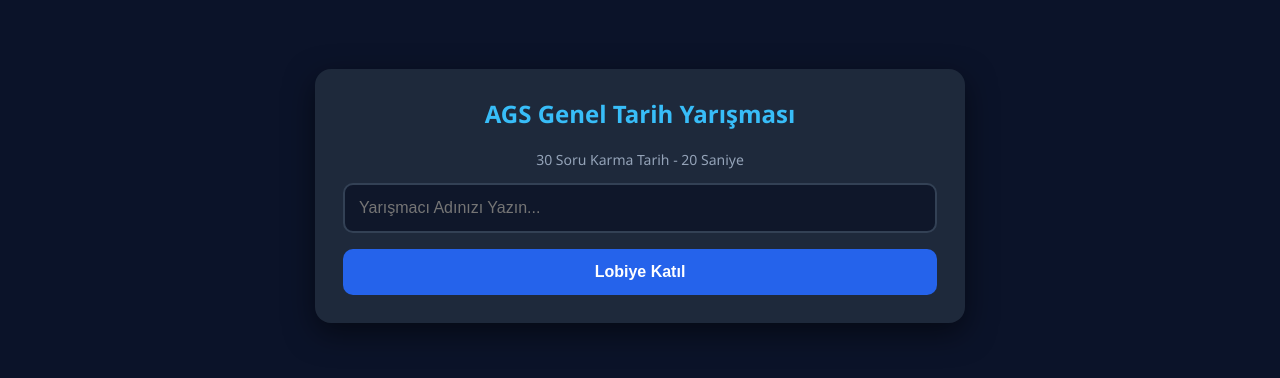
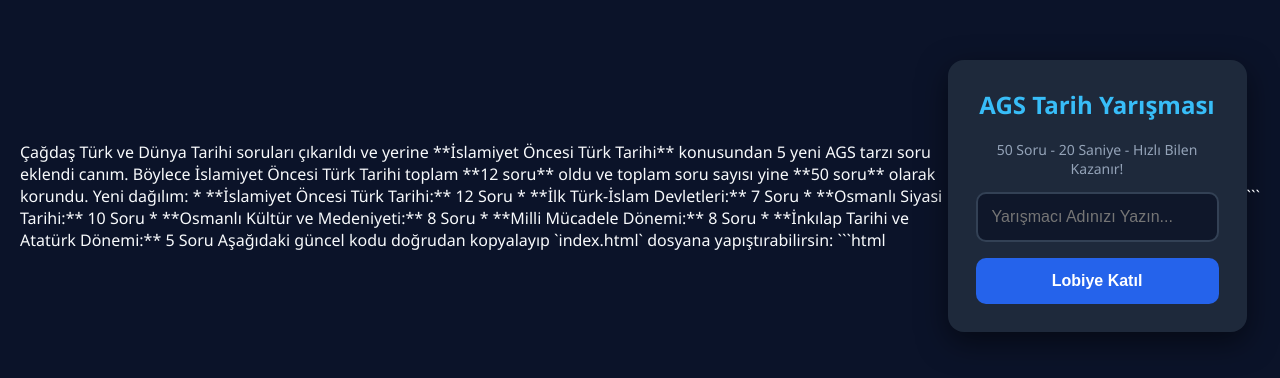
Before and after one commit to Toredo68/yaris, a plain HTML site: page index.html in a window 1280 px wide. Shown: the part 204-582 px from the top of the page. Drawn offline with Linux system fonts and the light colour scheme.

Commit message:
Update index.html

````diff
--- a/index.html
+++ b/index.html
@@ -1,8 +1,22 @@
+Çağdaş Türk ve Dünya Tarihi soruları çıkarıldı ve yerine **İslamiyet Öncesi Türk Tarihi** konusundan 5 yeni AGS tarzı soru eklendi canım. Böylece İslamiyet Öncesi Türk Tarihi toplam **12 soru** oldu ve toplam soru sayısı yine **50 soru** olarak korundu.
+
+Yeni dağılım:
+
+* **İslamiyet Öncesi Türk Tarihi:** 12 Soru
+* **İlk Türk-İslam Devletleri:** 7 Soru
+* **Osmanlı Siyasi Tarihi:** 10 Soru
+* **Osmanlı Kültür ve Medeniyeti:** 8 Soru
+* **Milli Mücadele Dönemi:** 8 Soru
+* **İnkılap Tarihi ve Atatürk Dönemi:** 5 Soru
+
+Aşağıdaki güncel kodu doğrudan kopyalayıp `index.html` dosyana yapıştırabilirsin:
+
+```html
 <!DOCTYPE html>
 <html lang="tr">
 <head>
   <meta charset="UTF-8">
-  <title>AGS Genel Tarih Bilgi Yarışması</title>
+  <title>AGS Tarih - 50 Soru Karma</title>
   <script src="https://unpkg.com/peerjs@1.5.4/dist/peerjs.min.js"></script>
   <style>
     * { box-sizing: border-box; }
@@ -27,8 +41,8 @@
 
   <!-- GİRİŞ EKRANI -->
   <div id="login-card" class="card">
-    <h2>AGS Genel Tarih Yarışması</h2>
-    <p style="text-align: center; color: #94a3b8; font-size: 14px;">30 Soru Karma Tarih - 20 Saniye</p>
+    <h2>AGS Tarih Yarışması</h2>
+    <p style="text-align: center; color: #94a3b8; font-size: 14px;">50 Soru - 20 Saniye - Hızlı Bilen Kazanır!</p>
     <input type="text" id="my-name" placeholder="Yarışmacı Adınızı Yazın..." maxlength="15">
     <button class="btn" onclick="enterGame()">Lobiye Katıl</button>
   </div>
@@ -45,13 +59,13 @@
     <div id="host-actions" style="display: none;">
       <button class="btn" style="background:#10b981;" onclick="startQuiz()">Yarışmayı Başlat</button>
     </div>
-    <p id="wait-msg" style="text-align:center; color:#94a3b8; font-size: 14px;">İlk katılan yarışmacının oyunu başlatması bekleniyor...</p>
+    <p id="wait-msg" style="text-align:center; color:#94a3b8; font-size: 14px;">Oda kurucusunun oyunu başlatması bekleniyor...</p>
   </div>
 
   <!-- SORU EKRANI -->
   <div id="quiz-card" class="card" style="display: none;">
     <div style="display: flex; justify-content: space-between; align-items: center;">
-      <span class="badge" id="q-counter">Soru 1/30</span>
+      <span class="badge" id="q-counter">Soru 1/50</span>
       <span class="badge" id="time-text" style="color: #f59e0b;">20s</span>
     </div>
 
@@ -76,40 +90,70 @@
   </div>
 
 <script>
-const ROOM_NAME = "ags-genel-tarih-30-v1";
+const ROOM_NAME = "ags-genel-tarih-50-v2";
 
-// AGS Müfredatına Uygun 30 Soru (Tüm Dönemler Karışık)
 const questions = [
+  // --- İSLAMİYET ÖNCESİ TÜRK TARİHİ (12 Soru) ---
   { q: "Türk adının anlamını Kaşgarlı Mahmut Divanü Lugati't-Türk adlı eserinde nasıl tanımlamıştır?", options: ["Türeyen / Çoğalan", "Olgunluk Çağı", "Güçlü / Kuvvetli", "Miğfer"], answer: 1 },
-  { q: "İslamiyet öncesi Türk devletlerinde ordunun başında sefere çıkan hükümdara ne unvan verilirdi?", options: ["Tarkan", "Tudun", "Başbuğ", "Ayukı"], answer: 2 },
-  { q: "Talas Savaşı'ndan (751) sonra İslamiyet'i topluca kabul eden ilk Türk boyu hangisidir?", options: ["Karluklar", "Yağmalar", "Oğuzlar", "Kıpçaklar"], answer: 0 },
-  { q: "Büyük Selçuklu Devleti'nde vezirlik yapmış, 'Siyasetname' adlı eseri kaleme almış ünlü devlet adamı kimdir?", options: ["Nizamülmülk", "Yusuf Has Hacip", "Gazneli Mahmut", "Ömer Hayyam"], answer: 0 },
-  { q: "Anadolu Türk siyasi birliğini kurma yolunda Osmanlı topraklarına katılan ilk beylik hangisidir?", options: ["Karesioğulları", "Germiyanoğulları", "Aydınoğulları", "Candaroğulları"], answer: 0 },
-  { q: "Osmanlı Devleti'nde ilk altın para (Sultani) hangi padişah döneminde bastırılmıştır?", options: ["Fatih Sultan Mehmet", "I. Murad", "Kanuni Sultan Süleyman", "Yavuz Sultan Selim"], answer: 0 },
-  { q: "Kuzey Afrika'da Osmanlı egemenliğinin kesinleştiği ve Haçlı-Portekiz güçlerinin yenildiği savaş hangisidir?", options: ["Vadi'üs-Seyl Savaşı", "Cerbe Deniz Savaşı", "Preveze Deniz Savaşı", "Çaldıran Savaşı"], answer: 0 },
-  { q: "Osmanlı Devleti'nde ilk kez bütçe açığını tespit edip denk bütçe hazırlayan sadrazam kimdir?", options: ["Tarhuncu Ahmed Paşa", "Köprülü Mehmed Paşa", "Sokullu Mehmed Paşa", "Merzifonlu Kara Mustafa Paşa"], answer: 0 },
-  { q: "Kırım'ın Rusya'ya ait olduğunu Osmanlı Devleti'nin resmen kabul ettiği 1792 tarihli antlaşma hangisidir?", options: ["Yaş Antlaşması", "Küçük Kaynarca Antlaşması", "Aynalıkavak Tenkihnamesi", "Bükreş Antlaşması"], answer: 0 },
-  { q: "Osmanlı Devleti'nde 'hukukun üstünlüğü' ilkesinin ilk kez kabul edildiği 1839 tarihli gelişme hangisidir?", options: ["Tanzimat Fermanı", "Islahat Fermanı", "Sened-i İttifak", "I. Meşrutiyet"], answer: 0 },
-  { q: "Mustafa Kemal'in 'Ben size taarruzu emretmiyorum, ölmeyi emrediyorum' sözünü söylediği cephe hangisidir?", options: ["Çanakkale Cephesi", "Kafkas Cephesi", "Kanal Cephesi", "Suriye-Filistin Cephesi"], answer: 0 },
-  { q: "Milli Mücadele'nin gerekçesi, amacı ve yönteminin ilk kez belirtildiği tarihi belge hangisidir?", options: ["Amasya Genelgesi", "Havza Genelgesi", "Erzurum Kongresi", "Misak-ı Milli"], answer: 0 },
-  { q: "Manda ve himaye fikrinin 'ilk kez' reddedildiği kongre aşağıdakilerden hangisidir?", options: ["Erzurum Kongresi", "Sivas Kongresi", "Balıkesir Kongresi", "Alaşehir Kongresi"], answer: 0 },
-  { q: "TBMM'nin uluslararası alanda imzaladığı ilk askeri ve siyasi antlaşma hangisidir?", options: ["Gümrü Antlaşması", "Moskova Antlaşması", "Ankara Antlaşması", "Kars Antlaşması"], answer: 0 },
-  { q: "Kurtuluş Savaşı sırasında Mustafa Kemal Paşa'ya 'Başkomutanlık' yetkisi hangi savaştan sonra verilmiştir?", options: ["Eskişehir-Kütahya Muharebeleri", "I. İnönü Savaşı", "II. İnönü Savaşı", "Sakarya Meydan Muharebesi"], answer: 0 },
-  { q: "Mustafa Kemal Atatürk'e TBMM tarafından 'Mareşallik' rütbesi ve 'Gazilik' unvanı hangi zaferin ardından tevcih edilmiştir?", options: ["Sakarya Meydan Muharebesi", "Büyük Taarruz", "I. İnönü Savaşı", "Başkomutanlık Meydan Muharebesi"], answer: 0 },
-  { q: "Lozan Barış Konferansı'na TBMM adına başdelege olarak katılan devlet adamı kimdir?", options: ["İsmet İnönü", "Rauf Orbay", "Ali Fethi Okyar", "Bekir Sami Bey"], answer: 0 },
-  { q: "Saltanatın kaldırılması ile halifeliğin kaldırılması hangi yıllarda gerçekleşmiştir?", options: ["1922 - 1924", "1923 - 1924", "1920 - 1923", "1921 - 1924"], answer: 0 },
-  { q: "Türkiye Cumhuriyeti'nde eğitim ve öğretimin birleştirilmesini sağlayan yasa hangisidir?", options: ["Tevhid-i Tedrisat Kanunu", "Medeni Kanun", "Tekalif-i Milliye", "Teşkilat-ı Esasiye"], answer: 0 },
-  { q: "Türkiye'nin ilk muhalefet partisi olan Terakkiperver Cumhuriyet Fırkası'nın ilk genel başkanı kimdir?", options: ["Kazım Karabekir", "Ali Fethi Okyar", "Rauf Orbay", "Refet Bele"], answer: 0 },
-  { q: "Cumhuriyet rejimine ve laik düzene karşı çıkan ilk geniş çaplı isyan hareketi hangisidir?", options: ["Şeyh Sait İsyanı", "Menemen Olayı", "Bozkır İsyanı", "Ahmet Anzavur İsyanı"], answer: 0 },
-  { q: "Kabotaj Kanunu'nun kabulü ve Türk denizlerinde ticaret hakkının Türklere verilmesi doğrudan hangi Atatürk ilkesiyle ilgilidir?", options: ["Milliyetçilik", "Devletçilik", "Cumhuriyetçilik", "Halkçılık"], answer: 0 },
-  { q: "Boğazlar Komisyonu'nun kaldırılarak Boğazların yönetiminin tamamen Türkiye'ye devredildiği sözleşme hangisidir?", options: ["Montrö Boğazlar Sözleşmesi", "Lozan Antlaşması", "Sadabat Paktı", "Balkan Antantı"], answer: 0 },
-  { q: "Hatay Cumhuriyeti'nin ilk ve tek cumhurbaşkanı aşağıdakilerden hangisidir?", options: ["Tayfur Sökmen", "Abdurrahman Melek", "Şükrü Saracoğlu", "Ahmet Türkpençe"], answer: 0 },
-  { q: "Türkiye, Milletler Cemiyeti'ne (Cemiyet-i Akvam) hangi devletin daveti üzerine üye olmuştur?", options: ["İspanya ve Yunanistan", "İngiltere ve Fransa", "İtalya ve Sovyetler", "Almanya ve Romanya"], answer: 0 },
-  { q: "İkinci Dünya Savaşı sonrasında Doğu Bloku ülkeleri arasında ekonomik iş birliğini sağlamak için kurulan teşkilat hangisidir?", options: ["COMECON", "Kominform", "Varşova Paktı", "NATO"], answer: 0 },
-  { q: "Türkiye Cumhuriyeti hangi savaşa asker göndererek NATO'ya üyelik sürecini hızlandırmıştır?", options: ["Kore Savaşı", "Vietnam Savaşı", "Körfez Savaşı", "Kıbrıs Barış Harekatı"], answer: 0 },
-  { q: "Kıbrıs Türklerinin haklarını savunmak ve EOKA terör örgütüne karşı koymak için kurulan direniş teşkilatı hangisidir?", options: ["Türk Mukavemet Teşkilatı (TMT)", "Volkan Cemiyeti", "Kara Çete", "Kuvay-ı İnzibatiye"], answer: 0 },
-  { q: "SSCB'nin çöküş sürecinde Mihail Gorbaçov tarafından uygulanan 'Yeniden Yapılanma' reformu hangi kavramla adlandırılır?", options: ["Perestroyka", "Glasnost", "Detant", "Varşova"], answer: 0 },
-  { q: "Bosna Hersek bağımsızlık mücadelesinin önderi olan ve 'Bilge Kral' olarak anılan devlet adamı kimdir?", options: ["Aliya İzzetbegoviç", "Slobodan Miloseviç", "Franjo Tudjman", "Radovan Karadzic"], answer: 0 }
+  { q: "Orhun Abideleri aşağıdaki Türk devletlerinden hangisi döneminde dikilmiştir?", options: ["I. Göktürk Devleti", "Uygur Devleti", "II. Göktürk (Kutluk) Devleti", "Avar Kağanlığı"], answer: 2 },
+  { q: "Maniheizm dinini kabul ederek yerleşik hayata geçen ve tapınak mimarisi geliştiren ilk Türk devleti hangisidir?", options: ["Uygurlar", "Hazarlar", "Kırgızlar", "Göktürkler"], answer: 0 },
+  { q: "Avrupa Hun Devleti'nde 'Tanrının Kırbacı' olarak bilinen ve Doğu Roma'yı Margus ile Anatolios antlaşmalarına zorlayan hükümdar kimdir?", options: ["Balamir", "Uldız", "Rua", "Attila"], answer: 3 },
+  { q: "İslamiyet öncesi Türk devletlerinde hükümdarın erkek çocuklarına verilen unvan hangisidir?", options: ["Tigin", "Şad", "Ataman", "İnanç"], answer: 0 },
+  { q: "Musevilik dinini benimseyen ve Kafkaslar'da ticari huzur dönemi (Pax Khazarica) yaşatan Türk devleti hangisidir?", options: ["Peçenekler", "Hazarlar", "Karluklar", "Bulgarlar"], answer: 1 },
+  { q: "Dünyanın en uzun destanı kabul edilen ve Kırgızlara ait olan milli destan hangisidir?", options: ["Oğuz Kağan", "Ergenekon", "Manas", "Türeyiş"], answer: 2 },
+  { q: "Asya Hun Devleti'nde orduyu onluk teşkilata göre düzenleyerek günümüz modern ordularına ilham veren Türk hükümdarı kimdir?", options: ["Teoman", "Mete Han", "Ki-ok", "Çi-çi"], answer: 1 },
+  { q: "İslamiyet öncesi Türk devletlerinde boy beylerinin katıldığı, devlet işlerinin görüşüldüğü meclise ne ad verilir?", options: ["Kurultay (Toy)", "Ayukı", "Yargu", "Tudun"], answer: 0 },
+  { q: "Bizans ordusunda ücretli askerlik yaparken Malazgirt Savaşı'nda Büyük Selçuklu saflarına geçerek zaferde rol oynayan Türk topluluğu hangisidir?", options: ["Avarlar", "Hazarlar", "Peçenekler", "Kıpçaklar"], answer: 2 },
+  { q: "Eski Türklerde ölen kişinin mezarının başına hayattayken öldürdüğü düşman sayısınca dikilen taşlara ne ad verilir?", options: ["Kurgan", "Balbal", "Yuğ", "Uçmağ"], answer: 1 },
+  { q: "Türk tarihinde matbaayı, kağıt üretimini ve hareketli harf sistemini kullanan ilk Türk devleti hangisidir?", options: ["Uygurlar", "Hunlar", "Göktürkler", "Türgişler"], answer: 0 },
+
+  // --- İLK TÜRK-İSLAM DEVLETLERİ (7 Soru) ---
+  { q: "Orta Asya'da kurulan ilk Müslüman Türk devleti aşağıdakilerden hangisidir?", options: ["Tolunoğulları", "Gazneliler", "Karahanlılar", "İhşidiler"], answer: 2 },
+  { q: "Sultan unvanını kullanan ilk Türk hükümdarı kimdir?", options: ["Gazneli Mahmut", "Tuğrul Bey", "Alparslan", "Satuk Buğra Han"], answer: 0 },
+  { q: "Büyük Selçuklu Devleti ile Bizans arasında yapılan ve Anadolu'nun kapılarını Türklere açan 1071 tarihli zafer hangisidir?", options: ["Pasinler Savaşı", "Malazgirt Meydan Muharebesi", "Miryokefalon Savaşı", "Dandanakan Savaşı"], answer: 1 },
+  { q: "Anadolu'da kurulan ilk Türk beyliklerinden Mengücekliler tarafından inşa edilen ve UNESCO Dünya Mirası listesinde yer alan şaheser hangisidir?", options: ["Divriği Ulu Camii ve Darüşşifası", "Diyarbakır Ulu Camii", "Hunat Hatun Külliyesi", "Gök Medrese"], answer: 0 },
+  { q: "Anadolu Selçuklu Devleti'nin 'tüccarlara düşük gümrük tarifesi ve devlet sigortası' uygulaması hangi alana verilen önemi gösterir?", options: ["Ordu teşkilatına", "Tarım üretimine", "Uluslararası ticarete", "İlmiye sınıfına"], answer: 2 },
+  { q: "Anadolu'nun kesin olarak Türk yurdu olduğunu tescilleyen II. Kılıçarslan dönemi savaşı hangisidir?", options: ["Yassıçemen Savaşı", "Miryokefalon Savaşı", "Kösedağ Savaşı", "Malazgirt Savaşı"], answer: 1 },
+  { q: "Mısır'da kurulan ve Moğolların batıya doğru ilerleyişini durduran 1260 tarihli Ayn Calut Savaşı'nı kazanan Türk devleti hangisidir?", options: ["Memlükler", "Eyyubiler", "Tolunoğulları", "İhşidiler"], answer: 0 },
+
+  // --- OSMANLI SİYASİ TARİHİ (10 Soru) ---
+  { q: "Osmanlı Devleti'nin Bizans tekfurlarına karşı kazandığı ilk askeri zafer kabul edilen savaş hangisidir?", options: ["Koyunhisar (Bafeus) Savaşı", "Maltepe (Pelekanon) Savaşı", "Sırpsındığı Savaşı", "Çirmen Savaşı"], answer: 0 },
+  { q: "Osmanlı Devleti'nin Rumeli'deki ilk askeri üssü ve toprağı olan kale hangisidir?", options: ["Gelibolu Kalesi", "Çimpe Kalesi", "Kilitbahir Kalesi", "Seddülbahir Kalesi"], answer: 1 },
+  { q: "Yıldırım Bayezid'in Haçlı ordusunu mağlup ettiği ve kendisine Halife tarafından 'Sultan-ı İklim-i Rum' unvanı verilen savaş hangisidir?", options: ["I. Kosova Savaşı", "Varna Savaşı", "Niğbolu Savaşı", "II. Kosova Savaşı"], answer: 2 },
+  { q: "Ankara Savaşı (1402) sonrası Osmanlı'da yaşanan ve devleti dağılma tehlikesiyle karşı karşıya bırakan döneme ne ad verilir?", options: ["Fetret Devri", "Lale Devri", "Tanzimat Devri", "Meşrutiyet Devri"], answer: 0 },
+  { q: "Akdeniz'in bir 'Türk gölü' haline gelmesinde belirleyici olan ve Barbaros Hayrettin Paşa komutasında kazanılan deniz zaferi hangisidir?", options: ["Cerbe Deniz Savaşı", "Preveze Deniz Zaferi", "İnebahtı Savaşı", "Navarin Baskını"], answer: 1 },
+  { q: "Osmanlı Devleti'nin Doğu'da en geniş sınırlara ulaştığı 1590 tarihli antlaşma hangisidir?", options: ["Kasr-ı Şirin Antlaşması", "Amasya Antlaşması", "Nasuh Paşa Antlaşması", "Ferhat Paşa Antlaşması"], answer: 3 },
+  { q: "Osmanlı padişahının protokolde Avusturya kralına denk sayılmasıyla Osmanlı'nın diplomatik üstünlüğünü kaybettiği 1606 tarihli antlaşma hangisidir?", options: ["Zitvatorok Antlaşması", "İstanbul Antlaşması", "Vasvar Antlaşması", "Karlofça Antlaşması"], answer: 0 },
+  { q: "Osmanlı Devleti'nin Batı'da ilk kez büyük çapta toprak kaybettiği 1699 tarihli antlaşma hangisidir?", options: ["Pasarofça Antlaşması", "Belgrad Antlaşması", "Karlofça Antlaşması", "Küçük Kaynarca Antlaşması"], answer: 2 },
+  { q: "Osmanlı Devleti'nin Batı'nın üstünlüğünü ilk kez kabul ettiği ve Lale Devri'ni başlatan antlaşma hangisidir?", options: ["Pasarofça Antlaşması", "Prut Antlaşması", "Yaş Antlaşması", "Edirne Antlaşması"], answer: 0 },
+  { q: "Yunanistan'ın Osmanlı Devleti'nden ayrılarak resmen bağımsızlığını kazandığı 1829 tarihli antlaşma hangisidir?", options: ["Bükreş Antlaşması", "Edirne Antlaşması", "Hünkar İskelesi Antlaşması", "Berlin Antlaşması"], answer: 1 },
+
+  // --- OSMANLI KÜLTÜR VE MEDENİYETİ (8 Soru) ---
+  { q: "Osmanlı Devleti'nde sadrazam sefere çıktığında başkentte yerine vekalet eden görevli kimdir?", options: ["Kazasker", "Nişancı", "Sadaret Kethüdası (Kaymakamı)", "Kaptan-ı Derya"], answer: 2 },
+  { q: "Osmanlı ordu teşkilatında Tımarlı Sipahilerin yetiştirmekle yükümlü olduğu atlı askerlere ne ad verilir?", options: ["Cebelü", "Ulufe", "Humbaracı", "Lağımcı"], answer: 0 },
+  { q: "Osmanlı Devleti'nde gelirleri hükümdar eşleri, kızları ve annelerine ayrılan arazi türü hangisidir?", options: ["Mukataa", "Paşmaklık", "Yurtluk", "Malikane"], answer: 1 },
+  { q: "Mimar Sinan'ın 'çıraklık, kalfalık ve ustalık' eserleri kronolojik olarak hangi seçenekte doğru verilmiştir?", options: ["Süleymaniye - Selimiye - Şehzade", "Şehzade - Süleymaniye - Selimiye", "Selimiye - Şehzade - Süleymaniye", "Şehzade - Selimiye - Süleymaniye"], answer: 1 },
+  { q: "Osmanlı'da lonca teşkilatında üretilen malların kalitesini ve tavan satış fiyatını belirleme uygulamasına ne ad verilir?", options: ["Narh sistemi", "İltizam sistemi", "Gedik sistemi", "Müsadere sistemi"], answer: 0 },
+  { q: "Osmanlı Devleti'nde ilk Türkçe basılı eseri çıkaran İbrahim Müteferrika Matbaası'nda basılan ilk eser hangisidir?", options: ["Cihannüma", "Vankulu Lügati", "Tuhfetü'l-Kibar", "Tarih-i Naima"], answer: 1 },
+  { q: "Osmanlı'da haksız kazanç sağlayan veya vefat eden memurların mallarına devlet adına el koyma usulü hangisidir?", options: ["Müsadere", "Gedik", "İstimalet", "İskan"], answer: 0 },
+  { q: "Osmanlı minyatür sanatçılarına verilen genel unvan aşağıdakilerden hangisidir?", options: ["Hattat", "Müzehhib", "Nakkaş", "Hakkak"], answer: 2 },
+
+  // --- MİLLİ MÜCADELE DÖNEMİ (8 Soru) ---
+  { q: "Milli Mücadele'de halkı bilinçlendirmek adına 'İzmir'in işgalinin mitinglerle protesto edilmesini' isteyen ilk genelge hangisidir?", options: ["Amasya Genelgesi", "Havza Genelgesi", "Tamim-i İrade", "Alaşehir Kararları"], answer: 1 },
+  { q: "'Vatanın bütünlüğü, milletin bağımsızlığı tehlikededir' kararı ilk kez nerede ilan edilmiştir?", options: ["Amasya Genelgesi", "Erzurum Kongresi", "Sivas Kongresi", "Misak-ı Milli"], answer: 0 },
+  { q: "Bütün milli cemiyetlerin 'Anadolu ve Rumeli Müdafaa-i Hukuk Cemiyeti' adı altında birleştirildiği kongre hangisidir?", options: ["Erzurum Kongresi", "Balıkesir Kongresi", "Sivas Kongresi", "Pozantı Kongresi"], answer: 2 },
+  { q: "Ali Fuat Paşa'nın Batı Cephesi Komutanlığı'na atanmasıyla Temsil Heyeti ilk kez hangi gücünü kullanmıştır?", options: ["Yasama yetkisini", "Yürütme yetkisini", "Yargı yetkisini", "Diplomatik yetkiyi"], answer: 1 },
+  { q: "İstanbul Hükümeti'nin Temsil Heyeti'nin hukuki varlığını resmen ve ilk kez tanıdığı gelişme hangisidir?", options: ["Bilecik Görüşmeleri", "Amasya Görüşmeleri", "Son Osmanlı Meclis-i Mebusanı", "Mudanya Mütarekesi"], answer: 1 },
+  { q: "İtilaf Devletleri'nin Sevr Barış Antlaşması'nı TBMM'ye kabul ettirmek amacıyla başlattığı saldırıyla gerçekleşen savaş hangisidir?", options: ["I. İnönü Savaşı", "Sakarya Savaşı", "Başkomutanlık Meydan Muharebesi", "Çanakkale Savaşı"], answer: 0 },
+  { q: "TBMM'yi tanıyan ilk Müslüman / doğulu devlet aşağıdakilerden hangisidir?", options: ["İran", "Mısır", "Afganistan", "Pakistan"], answer: 2 },
+  { q: "İsmet İnönü komutasında kazanılan ve Mustafa Kemal'in 'Siz orada sadece düşmanı değil, milletin makus talihini de yendiniz' dediği savaş hangisidir?", options: ["I. İnönü Muharebesi", "II. İnönü Muharebesi", "Kütahya-Eskişehir Savaşları", "Büyük Taarruz"], answer: 1 },
+
+  // --- İNKILAP TARİHİ VE ATATÜRK DÖNEMİ (5 Soru) ---
+  { q: "Yeni Türk Devleti'nin ekonomi politikasının belirlendiği ve 'Misak-ı İktisadi' kararlarının alındığı toplantı hangisidir?", options: ["I. İzmir İktisat Kongresi", "Londra İktisat Konferansı", "Ankara Kalkınma Meclisi", "Sivas İktisat Kongresi"], answer: 0 },
+  { q: "Medeni Kanun'un kabulüyle (1926) Türk kadınına tanınmayan hak aşağıdakilerden hangisidir?", options: ["Miras eşitliği", "Mahkemede tanıklık eşitliği", "İstediği mesleğe girebilme", "Milletvekili seçme ve seçilme hakkı"], answer: 3 },
+  { q: "Cumhuriyetçilik ilkesinin yönetimde doğrudan hayata geçirildiğini gösteren en temel inkılap adımı hangisidir?", options: ["Saltanatın kaldırılması ve Cumhuriyetin ilanı", "Şapka İnkılabı", "Aşar Vergisinin kaldırılması", "Metrik sisteme geçilmesi"], answer: 0 },
+  { q: "Batı sınırının güvenliğini sağlamak amacıyla Türkiye, Yunanistan, Yugoslavya ve Romanya arasında kurulan ittifak hangisidir?", options: ["Sadabat Paktı", "Balkan Antantı", "Akdeniz Paktı", "Bağdat Paktı"], answer: 1 },
+  { q: "Türkiye'nin doğu sınırlarının güvenliğini sağlamak amacıyla İran, Irak ve Afganistan ile imzaladığı 1937 tarihli pakt hangisidir?", options: ["Balkan Paktı", "Sadabat Paktı", "CENTO", "Varşova Paktı"], answer: 1 }
 ];
 
 let peer = null;
@@ -282,7 +326,7 @@ function evaluateRound() {
   }
 }
 
-// Client Görünüm Yönetimi
+// Client Arayüzü
 let selectedChoice = null;
 
 function handleClientData(data) {
@@ -329,7 +373,7 @@ function handleClientData(data) {
   } else if (data.type === 'GAME_OVER') {
     document.getElementById('quiz-card').style.display = 'none';
     document.getElementById('round-card').style.display = 'block';
-    document.getElementById('round-result-title').innerText = "🏆 30 Soru Tamamlandı! 🏆";
+    document.getElementById('round-result-title').innerText = "🏆 50 Soru Tamamlandı! 🏆";
     document.getElementById('round-correct-ans').innerText = "Yarışma sona erdi.";
   }
 }
@@ -353,3 +397,5 @@ function submitAnswer(idx, btnElem) {
 </script>
 </body>
 </html>
+
+```
````
